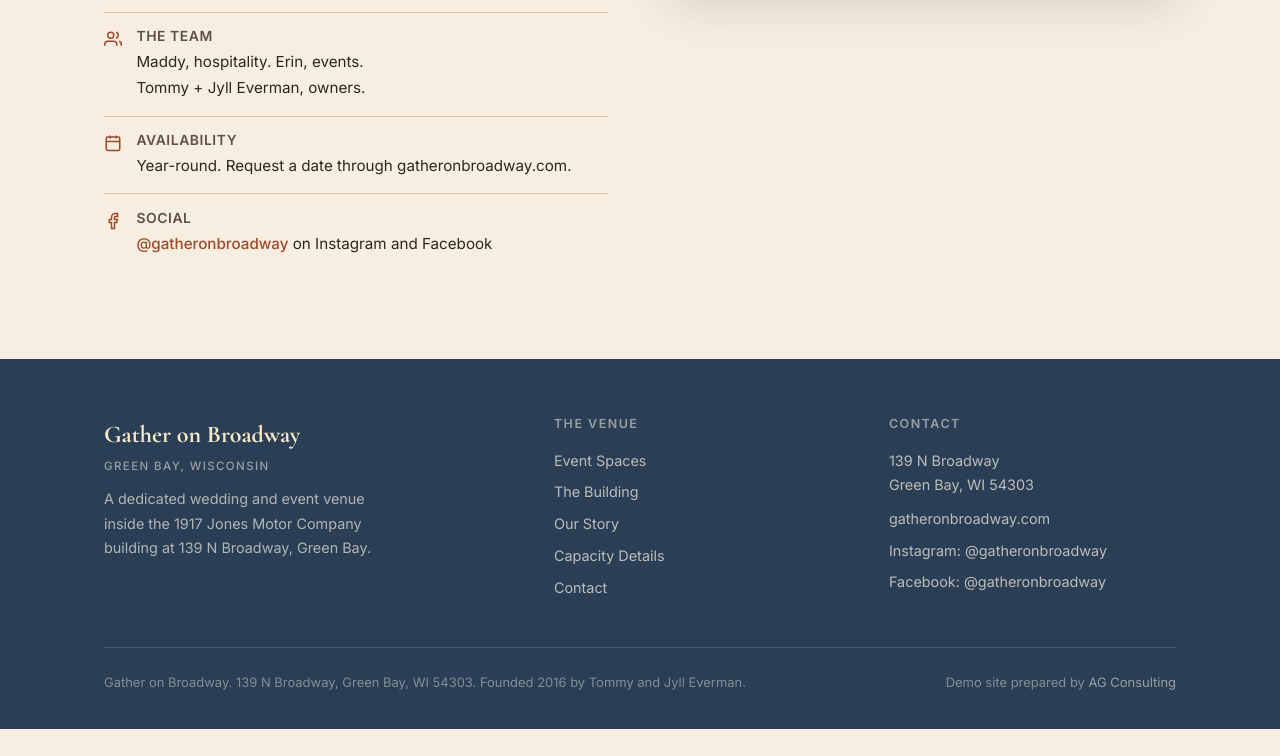
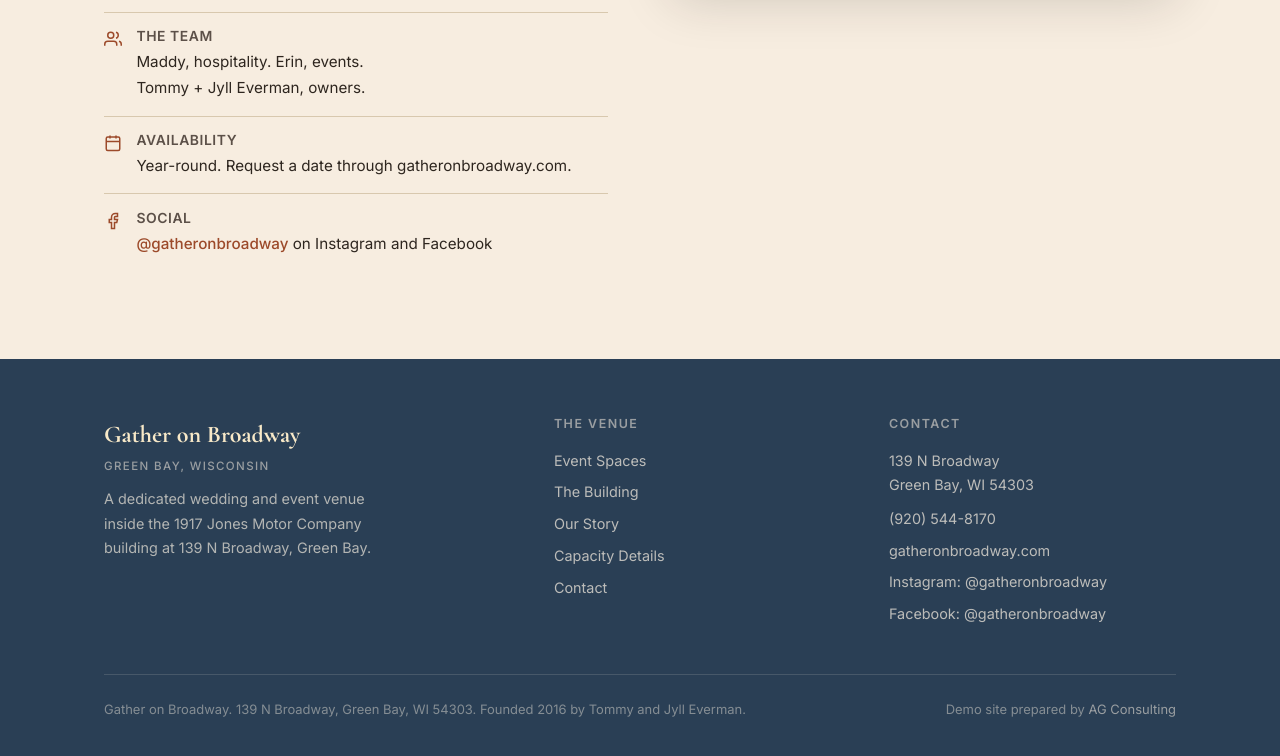
Before and after one commit to andrei170/gather-on-broadway-site, a plain HTML site: page index.html in a window 1280 px wide. Shown: the part 8543-9299 px from the top of the page. Before the commit the page ends 9272 px from the top, so only its background shows below. Drawn offline with nearby package versions, Linux system fonts and the light colour scheme.

Commit message:
Deploy clean demo site

```diff
--- a/index.html
+++ b/index.html
@@ -1715,6 +1715,7 @@ p { color: var(--muted); line-height: 1.72; }
       <div class="footer-col">
         <h4>Contact</h4>
         <p>139 N Broadway<br>Green Bay, WI 54303</p>
+        <a href="tel:+19205448170">(920) 544-8170</a>
         <a href="https://gatheronbroadway.com" target="_blank" rel="noopener">gatheronbroadway.com</a>
         <a href="https://www.instagram.com/gatheronbroadway" target="_blank" rel="noopener">Instagram: @gatheronbroadway</a>
         <a href="https://www.facebook.com/gatheronbroadway" target="_blank" rel="noopener">Facebook: @gatheronbroadway</a>
```
